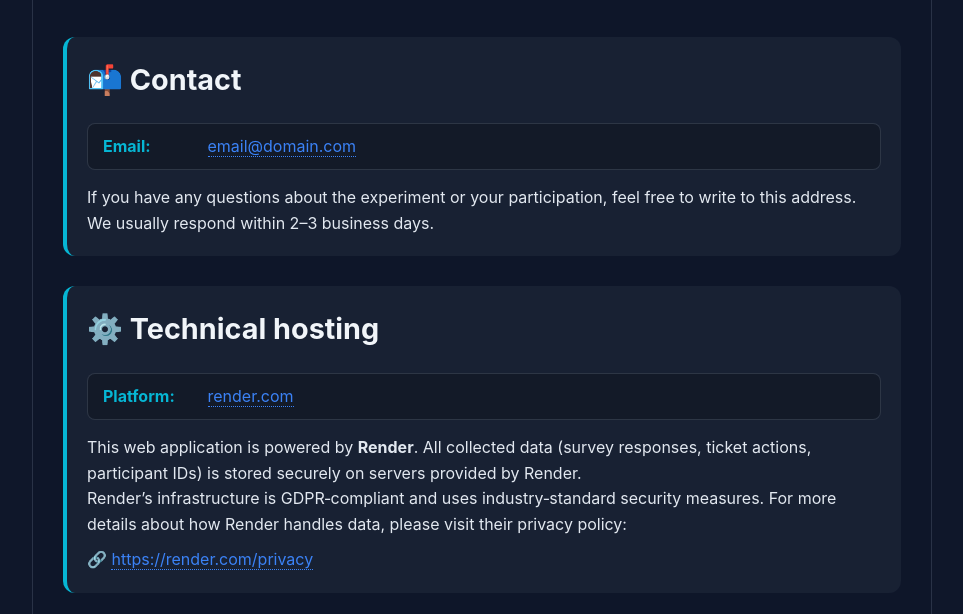
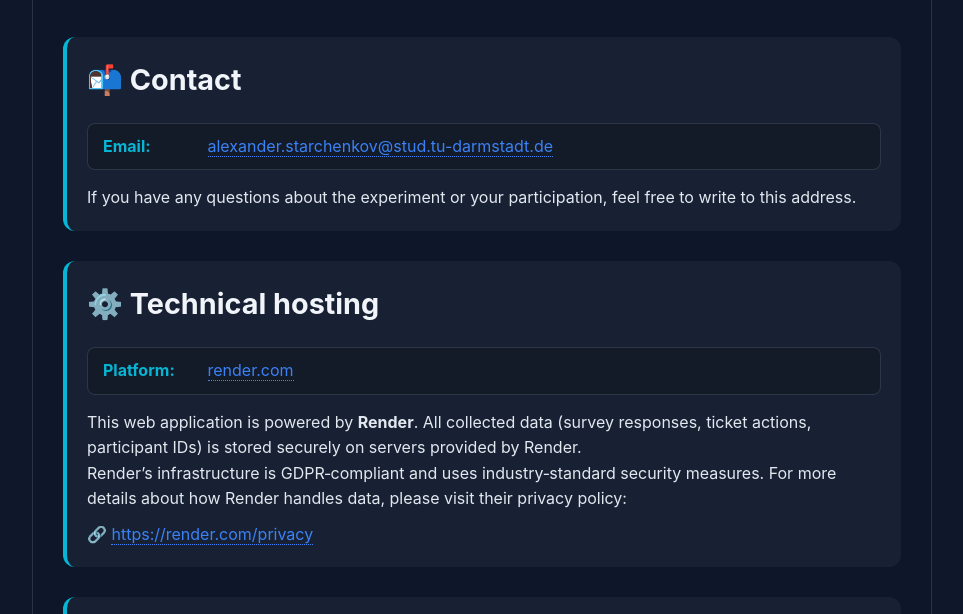
Before and after one commit to astarch-code/server, a website: page public/privacy.html in a window 1280 px wide. Shown: the part 176-790 px from the top of the page, without its empty margins (158-1121 px from the left). Drawn offline with Linux system fonts and the light colour scheme.

Commit message:
Additional minor adjustment

```diff
--- a/public/privacy.html
+++ b/public/privacy.html
@@ -111,9 +111,9 @@
         <div class="section">
             <h2>📬 Contact</h2>
             <div class="contact-item">
-                <strong>Email:</strong> <a href="mailto:alexander.starchenkov@stud.tu-darmstadt.de">email@domain.com</a>
+                <strong>Email:</strong> <a href="mailto:alexander.starchenkov@stud.tu-darmstadt.de">alexander.starchenkov@stud.tu-darmstadt.de</a>
             </div>
-            <p>If you have any questions about the experiment or your participation, feel free to write to this address. We usually respond within 2–3 business days.</p>
+            <p>If you have any questions about the experiment or your participation, feel free to write to this address.</p>
         </div>
 
         <div class="section">
```
